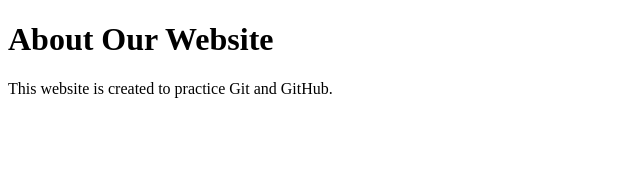
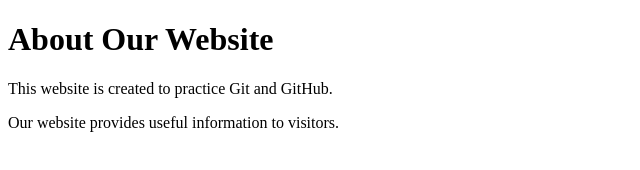
Before and after one commit to abhinand-peringodi/StudentTaskManager, a plain HTML site: page about.html in a window 1280 px wide. Shown: the whole page, without its empty margins (0-640 px from the left). Drawn offline with Linux system fonts and the light colour scheme.

Commit message:
Update about page information

```diff
--- a/about.html
+++ b/about.html
@@ -6,5 +6,6 @@
 <body>
     <h1>About Our Website</h1>
     <p>This website is created to practice Git and GitHub.</p>
+    <p>Our website provides useful information to visitors.</p>
 </body>
 </html>
```
